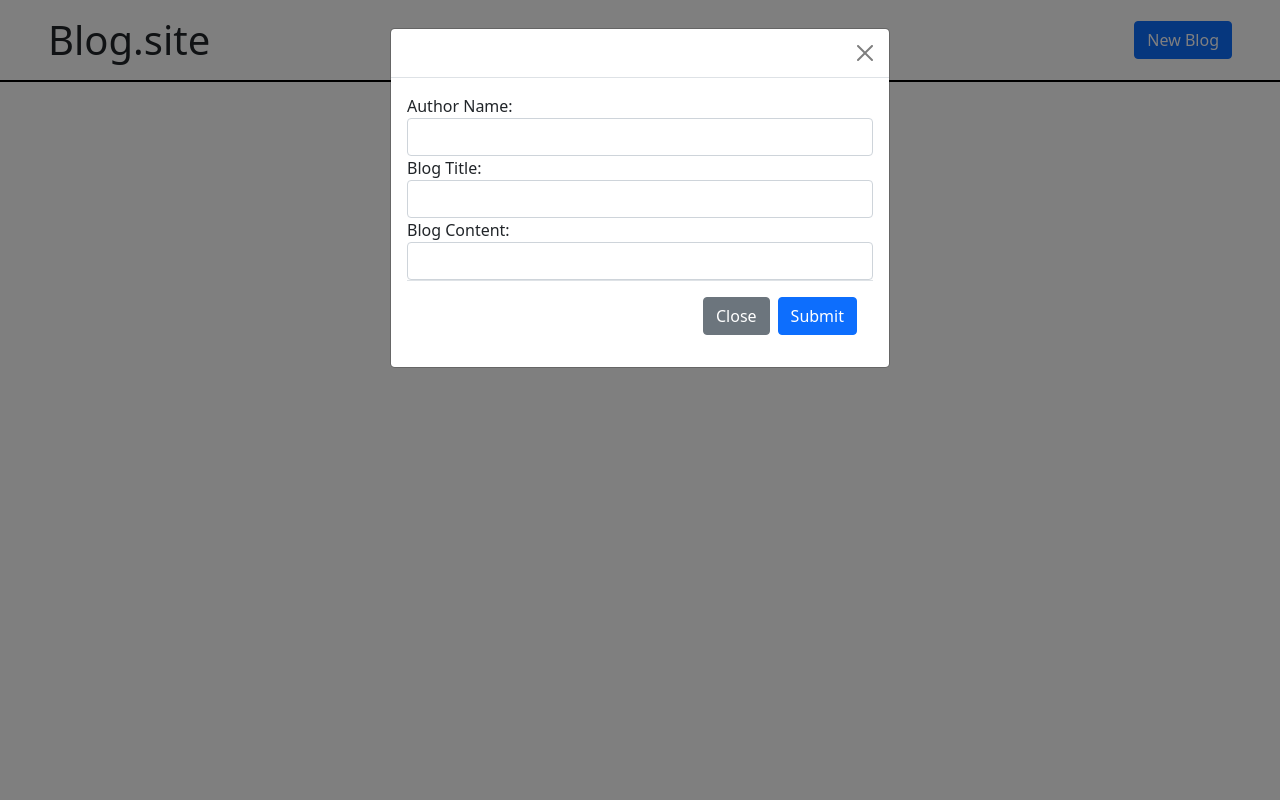
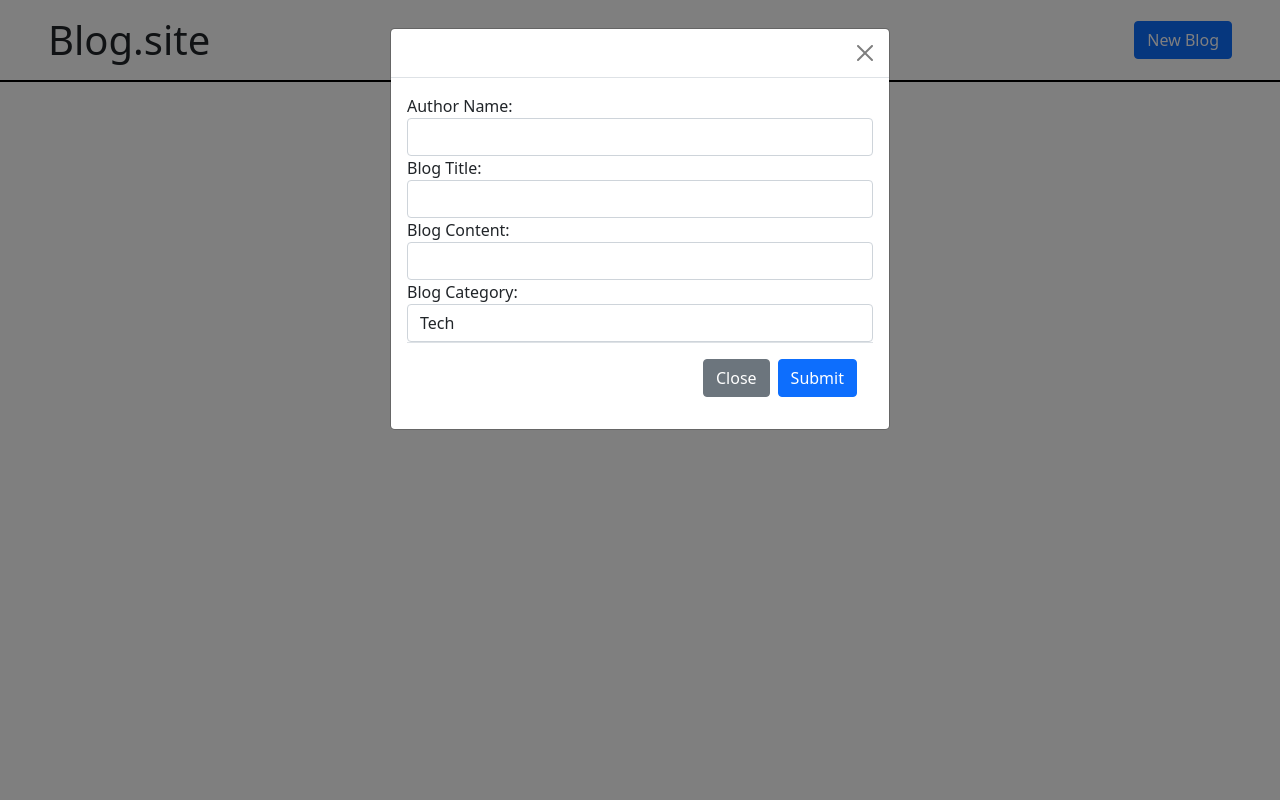
Before and after one commit to AsherSSB/CS-312-MiniProject-1, a Node server app: page / in a window 1280 px wide, after a click on "New Blog". Run offline with Node 20, Linux system fonts and the light colour scheme.

Commit message:
adds category to home view

```diff
--- a/app/views/home/index.ejs
+++ b/app/views/home/index.ejs
@@ -59,6 +59,19 @@
                                 <input class="form-control" type="text" id="new-content" name="content">
                             </div>
 
+							<div class="form-group">
+								<label for="new-category">Blog Category:</label>
+								<select class="form-control" id="new-category" name="category">
+									<option>Tech</option>
+									<option>Lifestyle</option>
+									<option>Education</option>
+									<option>Politics</option>
+									<option>Travel</option>
+									<option>Food</option>
+									<option>Health</option>
+								</select>
+							</div>
+
                             <div class="modal-footer">
                                 <button type="button" class="btn btn-secondary" data-bs-dismiss="modal">Close</button>
                                 <button type="submit" class="btn btn-primary">Submit</button>
--- a/static/scripts/home.js
+++ b/static/scripts/home.js
@@ -35,8 +35,8 @@ newBlogForm.addEventListener('submit', (e) => {
     let blogData = {
         title: formData.get('title'),
         content: formData.get('content'),
-        time: new Date().toLocaleString(),
-        author: formData.get('author')
+        author: formData.get('author'),
+		category: formData.get('category')
     }
 
     addBlog(blogData);
@@ -52,16 +52,17 @@ function displayOverlay(headerText) {
     overlayHeader.innerHTML = headerText;
 }
 
-function addBlog(blog) {
+function addBlog(blogData) {
     fetch(serverURL+'/api/blog', {
         method: 'POST',
         headers: {
             'Content-Type': 'application/json'
         },
         body: JSON.stringify({
-            title: blog.title,
-            content: blog.content,
-            author: blog.author
+            title: blogData.title,
+            content: blogData.content,
+            author: blogData.author,
+			category: blogData.category
         })
     })
     .then(response => {
```
